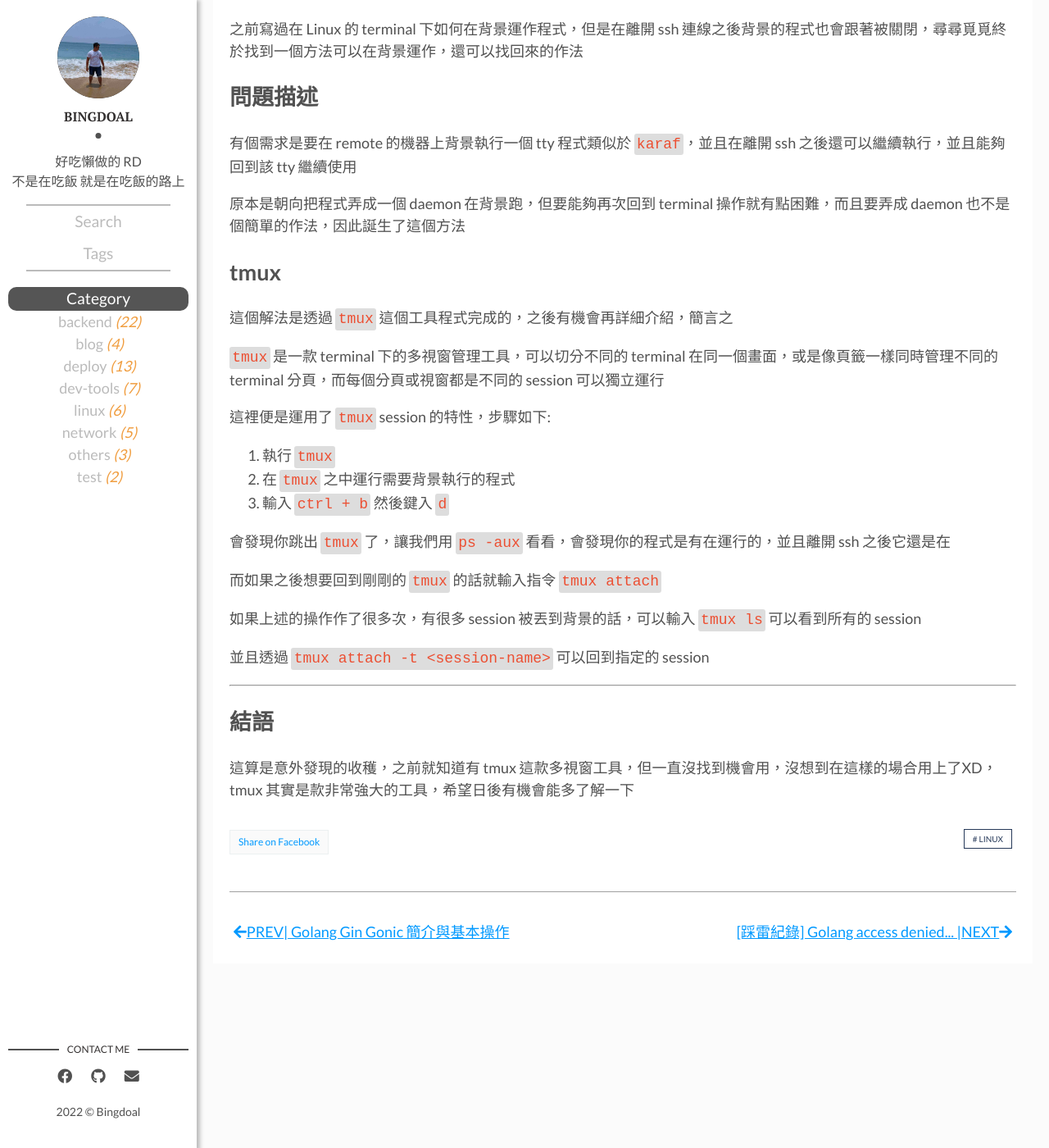
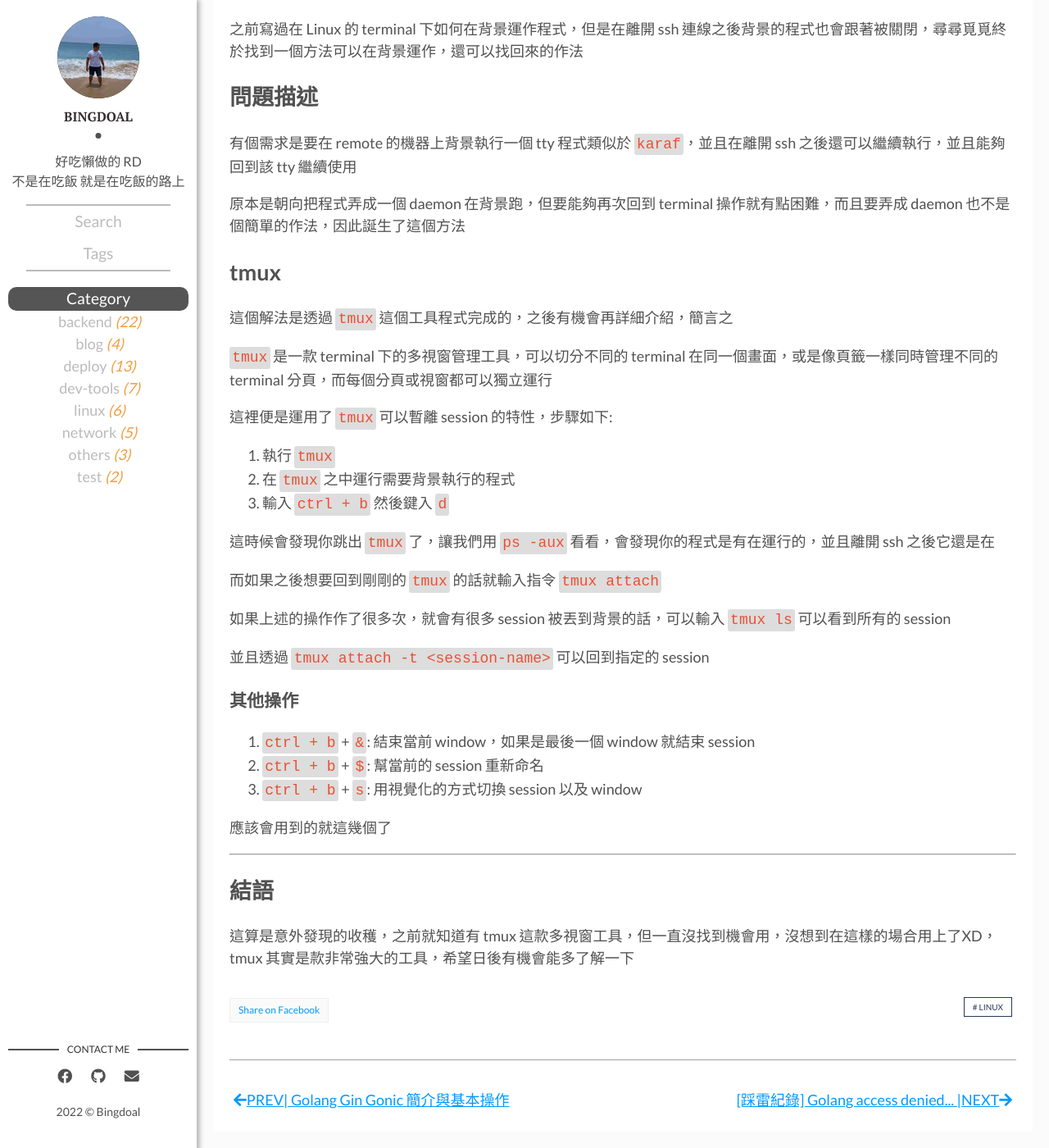
Before and after one commit to Bingdoal/bingdoal.github.io, a Jekyll site: the page built from _posts/2022/2022-03-23-linux-run-in-background-after-exit-ssh.md, in a window 1280 px wide and 1400 px high, scrolled down 557 px. Shown: the whole window at 82% size. Built offline with Jekyll 4.4.1, drawn with Linux system fonts in a browser that asks for light colours; comment, search, counter and statistics services are not loaded.

Commit message:
add some additional content.g

```diff
--- a/_posts/2022/2022-03-23-linux-run-in-background-after-exit-ssh.md
+++ b/_posts/2022/2022-03-23-linux-run-in-background-after-exit-ssh.md
@@ -22,21 +22,28 @@
 
 這個解法是透過 `tmux` 這個工具程式完成的，之後有機會再詳細介紹，簡言之
 
-`tmux` 是一款 terminal 下的多視窗管理工具，可以切分不同的 terminal 在同一個畫面，或是像頁籤一樣同時管理不同的 terminal 分頁，而每個分頁或視窗都是不同的 session 可以獨立運行
+`tmux` 是一款 terminal 下的多視窗管理工具，可以切分不同的 terminal 在同一個畫面，或是像頁籤一樣同時管理不同的 terminal 分頁，而每個分頁或視窗都可以獨立運行
 
-這裡便是運用了 `tmux` session 的特性，步驟如下:
+這裡便是運用了 `tmux` 可以暫離 session 的特性，步驟如下:
 
 1. 執行 `tmux`
 2. 在 `tmux` 之中運行需要背景執行的程式
 3. 輸入 `ctrl + b` 然後鍵入 `d`
 
-會發現你跳出 `tmux` 了，讓我們用 `ps -aux` 看看，會發現你的程式是有在運行的，並且離開 ssh 之後它還是在
+這時候會發現你跳出 `tmux` 了，讓我們用 `ps -aux` 看看，會發現你的程式是有在運行的，並且離開 ssh 之後它還是在
 
 而如果之後想要回到剛剛的 `tmux` 的話就輸入指令 `tmux attach`
 
-如果上述的操作作了很多次，有很多 session 被丟到背景的話，可以輸入 `tmux ls` 可以看到所有的 session
+如果上述的操作作了很多次，就會有很多 session 被丟到背景的話，可以輸入 `tmux ls` 可以看到所有的 session
 
 並且透過 `tmux attach -t <session-name>` 可以回到指定的 session
+
+### 其他操作
+1. `ctrl + b` + `&`: 結束當前 window，如果是最後一個 window 就結束 session
+2. `ctrl + b` + `$`: 幫當前的 session 重新命名
+3. `ctrl + b` + `s`: 用視覺化的方式切換 session 以及 window
+
+應該會用到的就這幾個了
 
 ---
 
```
